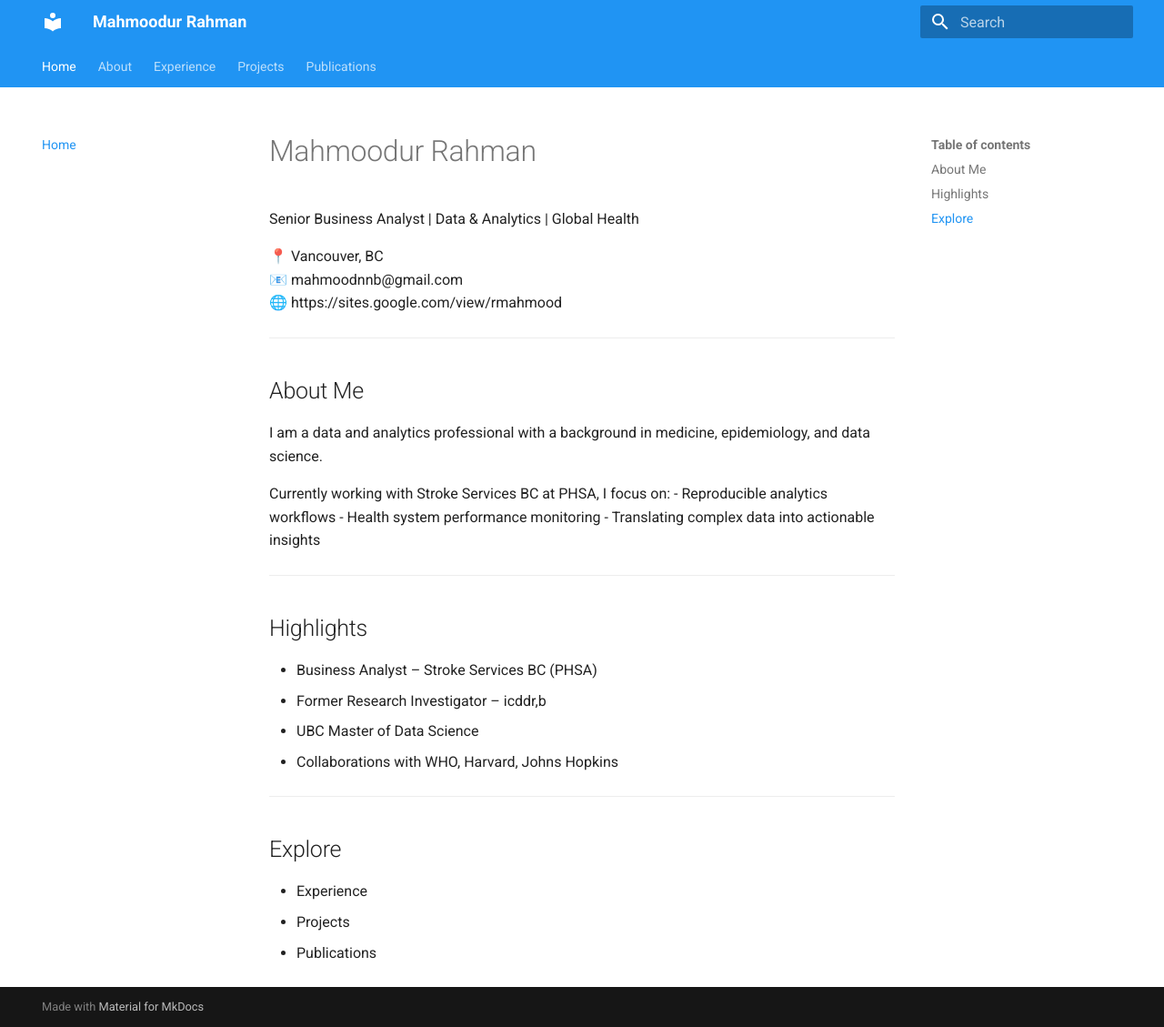
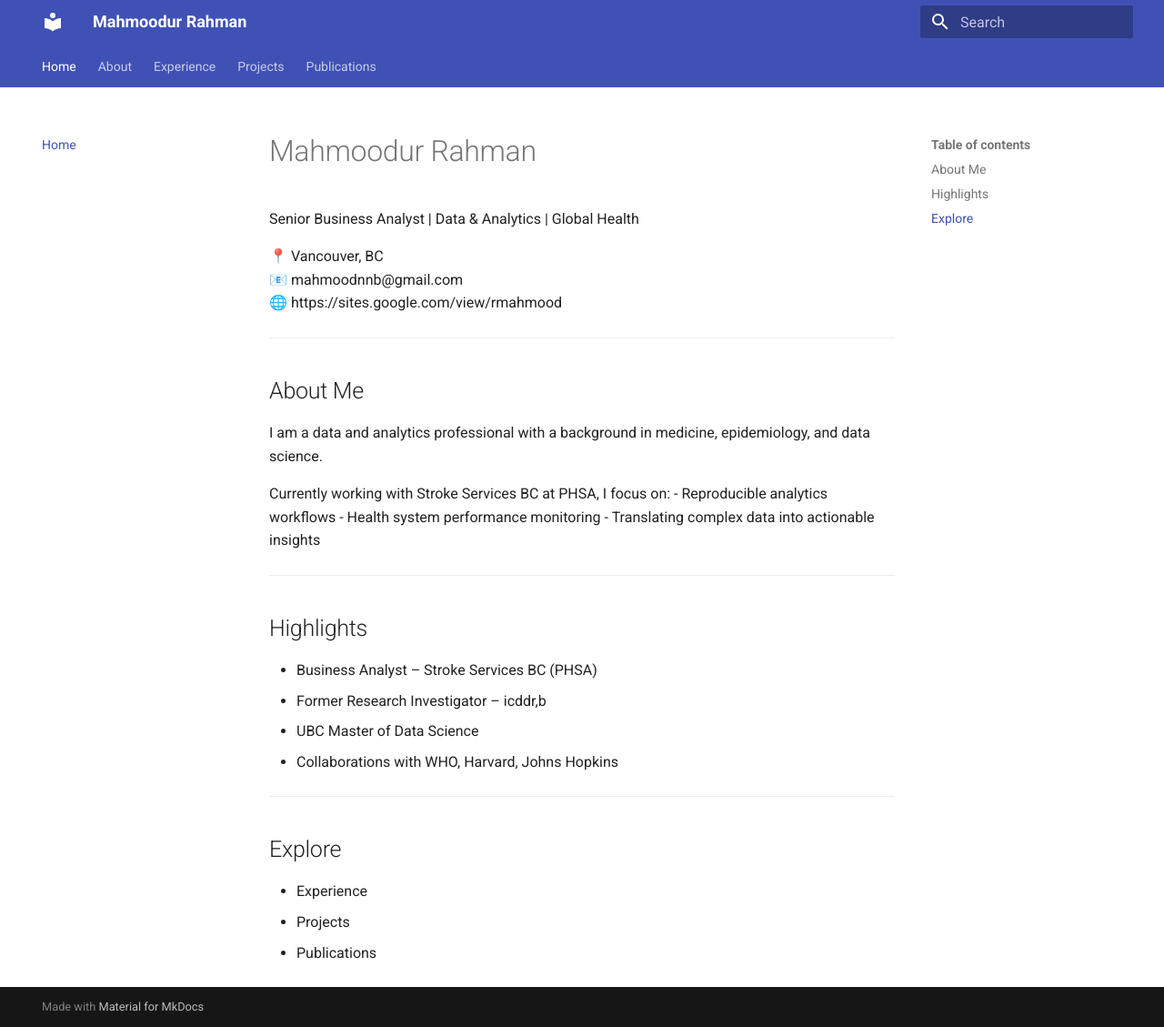
Before and after one commit to mahm00d27/mahm00d27.github.io, an MkDocs documentation site: the page built from docs/index.md, in a window 1280 px wide and 1129 px high. Shown: the whole window at 91% size. Built offline with MkDocs 1.6.1 and Material for MkDocs 9.7.7, drawn with Linux system fonts in a browser that asks for light colours.

Commit message:
Update mkdocs.yml with new features and palette
Added new features for navigation and content handling, and updated color scheme settings for light and dark modes.

```diff
--- a/mkdocs.yml
+++ b/mkdocs.yml
@@ -3,15 +3,24 @@
 
 theme:
   name: material
+
   features:
     - navigation.tabs
+    - navigation.instant
     - navigation.top
     - navigation.sections
-    - navigation.expand
+    - content.code.copy
+    - content.action.edit
 
   palette:
-    - scheme: default
-      primary: blue
+    - media: "(prefers-color-scheme: light)"
+      scheme: default
+      primary: indigo
+      accent: teal
+
+    - media: "(prefers-color-scheme: dark)"
+      scheme: slate
+      primary: indigo
       accent: teal
 
 nav:
```
